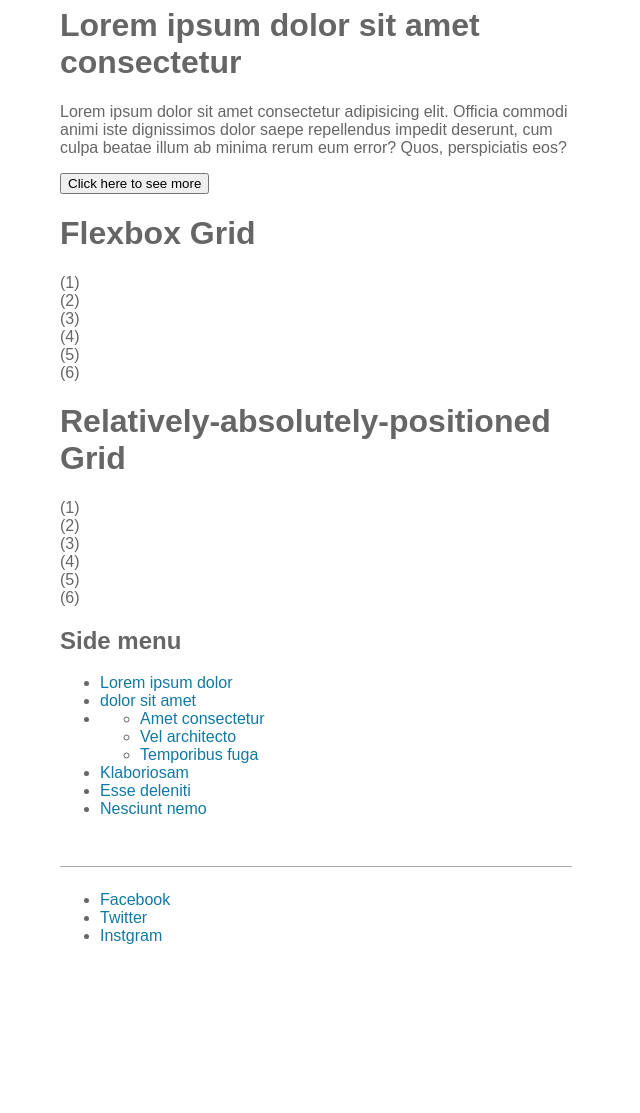
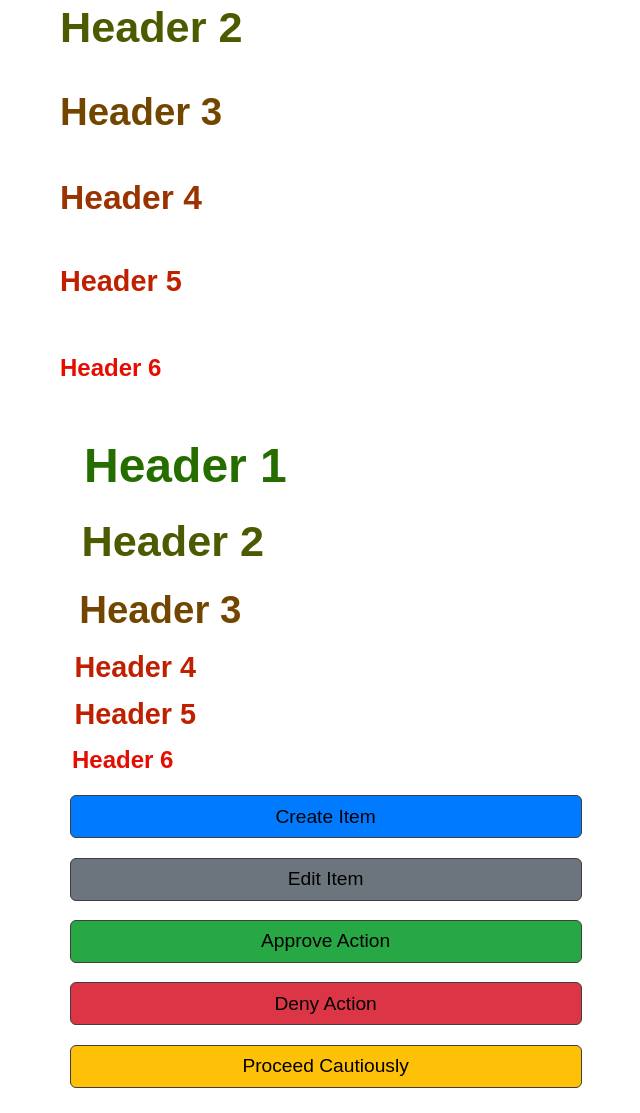
Before and after one commit to WSU-SoC-WEB2620-CU/web2620-class-activities-Oles1, a website built with Vite: page src/example07.html in a window 1280 px wide. Shown: the part 120-1233 px from the top of the page, without its empty margins (324-964 px from the left). Before the commit the page ends 1081 px from the top, so only its background shows below. Built offline with nearby package versions, Linux system fonts and the light colour scheme.

Commit message:
first attempt

```diff
--- a/src/example07.html
+++ b/src/example07.html
@@ -1,83 +1,36 @@
 <!DOCTYPE html>
 <html lang="en">
-<head>
-  <meta charset="UTF-8">
-  <meta name="viewport" content="width=device-width, initial-scale=1.0">
-  <link rel="stylesheet" href="./stylesheets/example07.scss">
-  <title>Example 07</title>
-</head>
-<body>
-  <!-- TODO: Example 07 (Activity 8) HTML goes here -->
-  <nav>
-    <ul class="">
-      <li><strong>Brand Name</strong></li>
-      <li><a href="">Home</a></li>
-      <li><a href="">Products</a></li>
-      <li><a href="">Pricing</a></li>
-      <li><a href="">Contact us</a></li>
-    </ul>
-  </nav>
+  <head>
+    <meta charset="UTF-8" />
+    <meta name="viewport" content="width=device-width, initial-scale=1.0" />
+    <link rel="stylesheet" href="./stylesheets/example07.scss" />
+    <title>Example 7</title>
+  </head>
 
-  <div class="hero">
-    <div class="body">
-      <h1>Lorem ipsum dolor sit amet consectetur</h1>
-      <p>Lorem ipsum dolor sit amet consectetur adipisicing elit. Officia commodi animi iste dignissimos dolor saepe repellendus impedit deserunt, cum culpa beatae illum ab minima rerum eum error? Quos, perspiciatis eos?</p>
-      <button>Click here to see more</button>
-    </div>
-  </div>
+  <body>
+    <!-- Regular Headers-->
+    <h1>Header 1</h1>
+    <h2>Header 2</h2>
+    <h3>Header 3</h3>
+    <h4>Header 4</h4>
+    <h5>Header 5</h5>
+    <h6>Header 6</h6>
 
-  <div class="content">
-    <div class="primary">
-      <h1>Flexbox Grid</h1>
-      <div class="flex-boxes">
-        <div class="box-3"><div>(1)</div></div>
-        <div class="box-6"><div>(2)</div></div>
-        <div class="box-3"><div>(3)</div></div>
-        <div class="box-4"><div>(4)</div></div>
-        <div class="box-3"><div>(5)</div></div>
-        <div class="box-5"><div>(6)</div></div>
-      </div>
+    <!-- Semantic Headers-->
+    <div class="huge header">Header 1</div>
+    <div class="xlarge header">Header 2</div>
+    <div class="large header">Header 3</div>
+    <div class="small header">Header 4</div>
+    <div class="small header">Header 5</div>
+    <div class="tiny header">Header 6</div>
 
-      <h1>Relatively-absolutely-positioned Grid</h1>
-      <div class="relative-boxes">
-        <div class="box"><div>(1)</div></div>
-        <div class="box"><div>(2)</div></div>
-        <div class="box"><div>(3)</div></div>
-        <div class="box"><div>(4)</div></div>
-        <div class="box"><div>(5)</div></div>
-        <div class="box"><div>(6)</div></div>
-      </div>
-    </div>
+    <!-- Semantic Buttons-->
+    <button type="button" class="new">Create Item</button>
+    <button type="button" class="edit">Edit Item</button>
+    <button type="button" class="approve">Approve Action</button>
+    <button type="button" class="deny">Deny Action</button>
+    <button type="button" class="warn">Proceed Cautiously</button>
 
-    <aside>
-      <div class="side-menu">
-        <h2>Side menu</h2>
-        <ul>
-          <li><a href="">Lorem ipsum dolor</a></li>
-          <li><a href="">dolor sit amet</a></li>
-          <li>
-            <ul>
-              <li><a href="">Amet consectetur</a></li>
-              <li><a href="">Vel architecto</a></li>
-              <li><a href="">Temporibus fuga</a></li>
-            </ul>
-          </li>
-          <li><a href="">Klaboriosam</a></li>
-          <li><a href="">Esse deleniti</a></li>
-          <li><a href="">Nesciunt nemo</a></li>
-        </ul>
-      </div>
-    </aside>
-  </div>
-
-  <footer>
-    <ul>
-      <li><a href="">Facebook</a></li>
-      <li><a href="">Twitter</a></li>
-      <li><a href="">Instgram</a></li>
-    </ul>
-  </footer>
-
-  <script type="module" src="./javascripts/main.js"></script>
-</body>
+    <script type="module" src="./javascripts/main.js"></script>
+  </body>
 </html>
--- a/src/stylesheets/button.scss
+++ b/src/stylesheets/button.scss
@@ -5,9 +5,28 @@
   font-size: 1.2rem;
   display: inline-block;
   background: $basic-btnColor;
-  color: white;
+  color: black;
   border: 1px solid darken($basic-btnColor, 15%);
   border-radius: 6px;
   transition: background-color 0.35s ease-in-out;
   width: 100%;
 }
+
+.primary {
+  background-color: $primary-color;
+}
+.secondary {
+  background-color: $secondary-color;
+}
+.success {
+  background-color: $success-color;
+}
+.error {
+  background-color: $error-color;
+}
+.warning {
+  background-color: $warning-color;
+}
+.basic {
+  background-color: $basic-btnColor;
+}
--- a/src/stylesheets/example07.scss
+++ b/src/stylesheets/example07.scss
@@ -1 +1,124 @@
 /* TODO: Example 07 (Activity 8) CSS goes here */
+@import "global";
+@import "alert";
+@import "button";
+@function calc-font-size($num) {
+  @if unitless($num) {
+    @return 3 - ($num - 1) * 0.3;
+  } @else {
+    @debug "invalid argument. Must be unitless"; /* coudl use @warn or @error instead of @debug */
+    @return 0;
+  }
+}
+
+/* Creates a funciton for the color */
+@function calc-header-color($num, $color1, $color2) {
+  @return mix($color1, $color2, $num * 15%);
+}
+
+/* from 1 'to' 6 gives a difference result. h6 does not update to new declaration */
+// @for $num from 1 through 6 {
+//   h#{$num} {
+//     font-size: calc-font-size($num) * 1rem;
+//     color: calc-header-color($num, blue, green);
+//   }
+// }
+
+/* using a while loop through the h elements*/
+$num: 1; /* initiates the $num value */
+@while $num <=6 {
+  h#{$num} {
+    font-size: calc-font-size($num) * 1rem;
+    color: calc-header-color($num, red, green);
+  }
+  $num: $num + 1;
+}
+
+$header-list: huge xlarge large medium small tiny;
+
+/* Sometimes you want to write a style rule that’s only intended to be extended. In that case, you can use placeholder selectors, which look like class selectors that start with % instead of .. Any selectors that include placeholders aren’t included in the CSS output, but selectors that extend them are. Source: https://sass-lang.com/documentation/at-rules/extend/ */
+%header {
+  font-weight: bolder;
+  margin: 0.5em;
+
+  @at-root a#{&} {
+    text-decoration: none; /* You will see what it does when you check the compiles css file! */
+  }
+}
+
+@each $hdr in $header-list {
+  .header.#{$hdr} {
+    @extend %header;
+    @extend h#{index($header-list, $hdr)};
+  }
+}
+
+@mixin foo-style {
+  color: white;
+  padding: 5px;
+  margin: auto;
+}
+
+.foo {
+  @include foo-style;
+}
+
+.bar {
+  // @include foo-style;
+  // instead I extend
+  @extend .foo; /* I use the foo style here */
+}
+
+.button .interior .small-icon {
+  width: 10px;
+  color: black;
+  // width: 150px;
+}
+.side {
+  .top,
+  .middle,
+  .bottom {
+    .sign-in,
+    .register {
+      @extend .small-icon; /* You will see what it does when you check the compiles css file! */
+    }
+  }
+}
+
+.button {
+  @include make-button($basic-btnColor);
+  &.primary {
+    background-color: $primary-color;
+  }
+  &.secondary {
+    background-color: $secondary-color;
+  }
+  &.success {
+    background-color: $success-color;
+  }
+  &.error {
+    background-color: $error-color;
+  }
+  &.warning {
+    background-color: $warning-color;
+  }
+  &.basic {
+    background-color: $basic-btnColor;
+  }
+}
+
+.new {
+  @extend .button, .primary;
+}
+.edit {
+  @extend .button, .secondary;
+}
+.approve {
+  @extend .button, .success;
+}
+.deny {
+  @extend .button, .error;
+}
+.warn {
+  @extend .button, .warning;
+}
```
